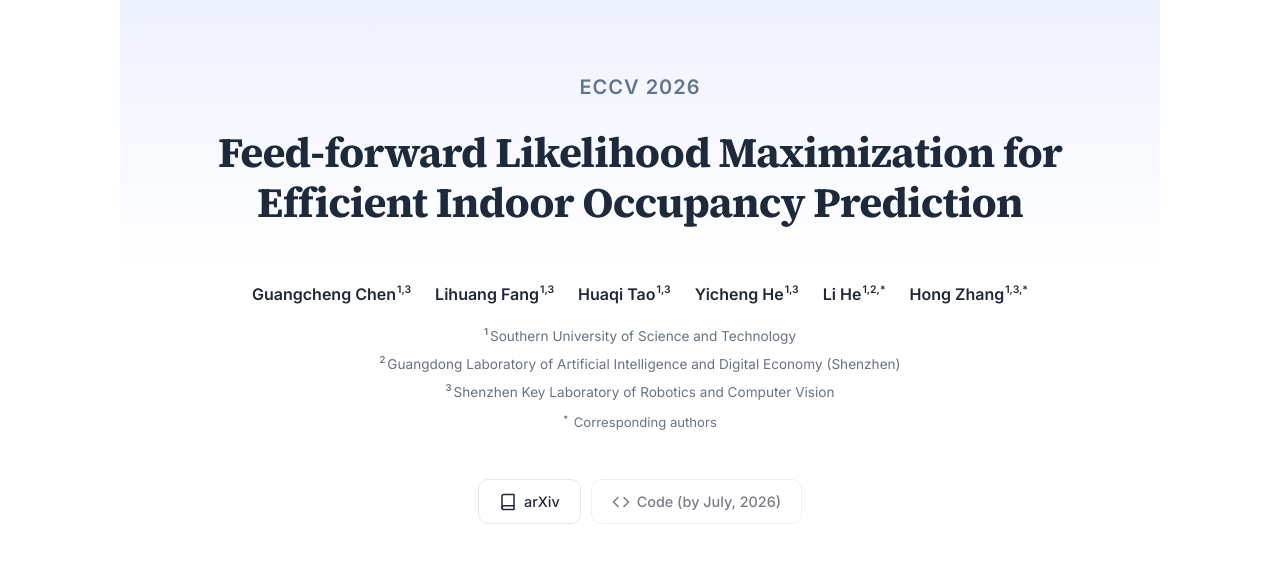
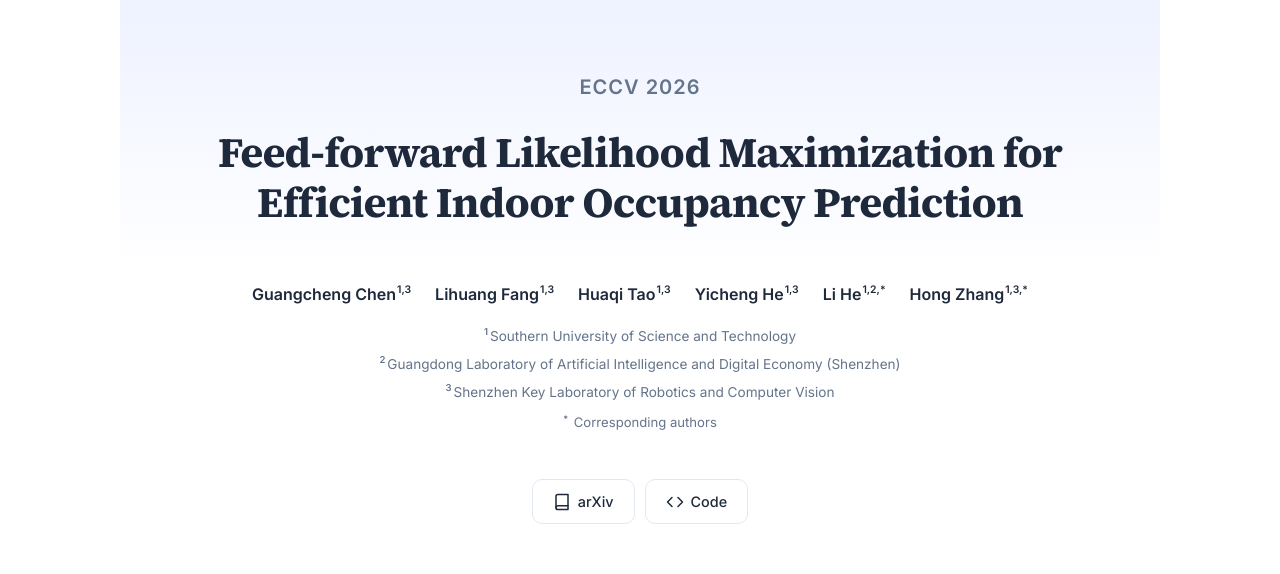
Before and after one commit to GCChen97/flm-occ, a plain HTML site: page index.html in a window 1280 px wide. Shown: the top 574 px of the page. Drawn offline with nearby package versions, Linux system fonts and the light colour scheme; a web font is replaced by a local one.

Commit message:
update links

```diff
--- a/index.html
+++ b/index.html
@@ -148,14 +148,14 @@
             <section class="sec sec-links template-unified">
               <div class="content-container">
                 <div class="links-row">
-                  <a href="#" class="link-btn">
+                  <a href="https://arxiv.org/abs/2606.21373v1" class="link-btn" target="_blank" rel="noopener noreferrer">
                     <svg width="18" height="18" viewBox="0 0 24 24" fill="none" stroke="currentColor" stroke-width="2" stroke-linecap="round" stroke-linejoin="round"><path d="M4 19.5A2.5 2.5 0 0 1 6.5 17H20"></path><path d="M6.5 2H20v20H6.5A2.5 2.5 0 0 1 4 19.5v-15A2.5 2.5 0 0 1 6.5 2z"></path></svg>
                     <span>arXiv</span>
                   </a>
-                  <span class="link-btn link-btn-disabled" aria-disabled="true">
+                  <a href="https://github.com/GCChen97/flm-occ/tree/main" class="link-btn" target="_blank" rel="noopener noreferrer">
                     <svg width="18" height="18" viewBox="0 0 24 24" fill="none" stroke="currentColor" stroke-width="2" stroke-linecap="round" stroke-linejoin="round"><polyline points="16 18 22 12 16 6"></polyline><polyline points="8 6 2 12 8 18"></polyline></svg>
-                    <span>Code (by July, 2026)</span>
-                  </span>
+                    <span>Code</span>
+                  </a>
                 </div>
               </div>
             </section>
```
Also changed, not shown: 1 other file.
